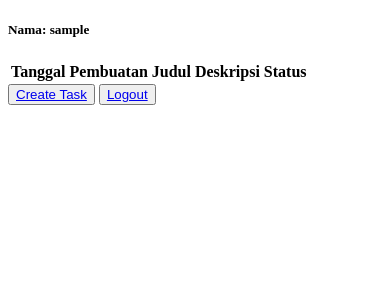
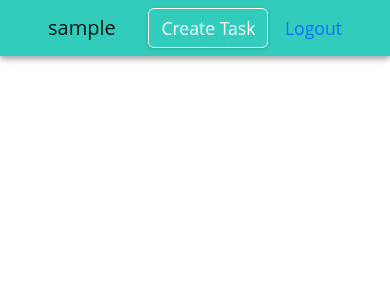
Before and after one commit to alekyoanda/Tugas-PBP-2022-2023, a Django app: page /todolist/ in a window 390 px wide. Shown: the top 300 px of the page. Run offline with Django 4.2, Linux system fonts and the light colour scheme; the visitor is signed in with stand-in values (Sample User, id 1); data that the repository does not hold is empty.

Commit message:
Working at tugas 5

```diff
--- a/mywatchlist/templates/mywatchlist/mywatchlist.html
+++ b/mywatchlist/templates/mywatchlist/mywatchlist.html
@@ -40,7 +40,7 @@
     {% comment %} Add the data below this line {% endcomment %}
   </table>
   <h2>
-    {% if amount_unwatched < amount_watched %}
+    {% if amount_unwatched <= amount_watched %}
         Selamat, kamu sudah banyak menonton!
     {% else %}
         Wah, kamu masih sedikit menonton!
--- a/static/css/style.css
+++ b/static/css/style.css
@@ -0,0 +1,3 @@
+body{
+    background-color: black;
+}
--- a/templates/base.html
+++ b/templates/base.html
@@ -5,7 +5,7 @@
 <head>
   <meta charset="UTF-8">
   <meta name="viewport" content="width=device-width, initial-scale=1.0">
-  <link rel="stylesheet" href="{% static 'css/style.css' %}">
+  <link href="https://cdn.jsdelivr.net/npm/bootstrap@5.2.1/dist/css/bootstrap.min.css" rel="stylesheet" integrity="sha384-iYQeCzEYFbKjA/T2uDLTpkwGzCiq6soy8tYaI1GyVh/UjpbCx/TYkiZhlZB6+fzT" crossorigin="anonymous">
   {% block meta %}
   {% endblock meta %}
 </head>
@@ -13,6 +13,6 @@
 <body>
   {% block content %}
   {% endblock content %}
+  <script src="https://cdn.jsdelivr.net/npm/bootstrap@5.2.1/dist/js/bootstrap.bundle.min.js" integrity="sha384-u1OknCvxWvY5kfmNBILK2hRnQC3Pr17a+RTT6rIHI7NnikvbZlHgTPOOmMi466C8" crossorigin="anonymous"></script>
 </body>
-
 </html>
--- /dev/null
+++ b/todolist/static/todolist/style_index.css
@@ -0,0 +1,56 @@
+body{
+    height: 100vh;
+    width: 100vw;
+    font-family: 'Open Sans', sans-serif;
+}
+
+#navbar-todolist{
+    background-color: #32CCBC;
+    box-shadow: rgba(0, 0, 0, 0.16) 0px 3px 6px, rgba(0, 0, 0, 0.23) 0px 3px 6px;
+}
+
+#btn-main{
+    background-color: #32CCBC;
+    box-shadow: rgba(0, 0, 0, 0.16) 0px 1px 4px;
+    transition: 0.2s;
+}
+
+
+#btn-main a{
+    color: white;
+    text-decoration: none;
+}
+
+#navbar-todolist a{
+    font-size: 1.1rem;
+    text-decoration: none;
+}
+
+.container #card{
+    box-shadow: rgba(0, 0, 0, 0.16) 0px 1px 4px;
+    position: relative;
+    top: 0;
+    transition: top ease 0.4s;
+}
+
+.container #card:hover{
+    top: -10px;
+}
+
+.container #delete_task{
+    cursor: pointer;
+    transition: 0.2s;
+}
+
+.container #delete_task:hover{
+    color: red !important;
+}
+
+.container #check_task{
+    cursor: pointer;
+    transition: 0.2s;
+}
+
+.container #check_task:hover{
+    color: green !important;
+}
--- a/todolist/templates/todolist.html
+++ b/todolist/templates/todolist.html
@@ -1,35 +1,71 @@
 {% extends 'base.html' %}
+{% load static %}
+
+{% block meta %}
+<title>My Todolist</title>
+<link rel="stylesheet" href="{% static 'todolist/style_index.css' %}">
+<link rel="stylesheet" href="https://cdnjs.cloudflare.com/ajax/libs/font-awesome/4.7.0/css/font-awesome.min.css">
+{% endblock meta %}
 
 {% block content %}
-<h5>Nama: {{ nama }}</h5>
+<nav class="navbar fixed-top navbar-light px-5 mb-3" id="navbar-todolist">
+    <span class="navbar-brand mb-0 h1">{{ nama }}</span>
+    <button class="btn btn-light" id="btn-main"><a href="{% url 'todolist:create_task' %}">Create Task</a></button>
+    <a href="{% url 'todolist:logout' %}">Logout</a>
+  </nav>
 
-<table>
-    <tr>
-    <th>Tanggal Pembuatan</th>
-    <th>Judul</th>
-    <th>Deskripsi</th>
-    <th>Status</th>
-    </tr>
-    {% comment %} Tambahkan data di bawah baris ini {% endcomment %}
-    {% for task in tasks %}
-    <tr>
-        <th>{{task.date}}</th>
-        <th>{{task.title}}</th>
-        <th>{{task.description}}</th>
-        <th>{% if task.is_finished %}
-            Selesai
-            {% else %}
-            Belum Selesai
-            {% endif %}
-        </th>
-        {% if not task.is_finished %}
-            <th><button><a href="{% url 'todolist:selesaikan_task' task.id %}">Selesaikan Task</a></button></th>
-        {% endif %}
-        <th><button><a href="{% url 'todolist:delete_task' task.id %}">Hapus Task</a></button></th>
-    </tr>
-{% endfor %}
-</table>
-<button><a href="{% url 'todolist:create_task' %}">Create Task</a></button>
-<button><a href="{% url 'todolist:logout' %}">Logout</a></button>
+
+{% if tasks %}
+    <div class="container">
+        <h1 class="text-center">Todolist</h1>
+        <br>
+        <div class="row" id="card-grid">
+            {% for task in tasks %}
+            <div class="col-lg-3 col-md-6 col-sm-10 col-xs-1 mb-4" >
+                <div class="card border-light mx-auto" id="card" style="width: 20rem;">
+                    <div class="card-body">
+                        <div class="d-flex justify-content-between">
+                            <h5 class="card-title">{{ task.title }}</h5>
+                            <div class="d-flex justify-content-end">
+                                {% if not task.is_finished %}
+                                    <a href="{% url 'todolist:selesaikan_task' task.id %}">
+                                    <svg xmlns="http://www.w3.org/2000/svg" width="24" height="24" fill="currentColor" class="bi bi-check-circle text-muted" id="check_task" viewBox="0 0 16 16">
+                                        <path d="M8 15A7 7 0 1 1 8 1a7 7 0 0 1 0 14zm0 1A8 8 0 1 0 8 0a8 8 0 0 0 0 16z"/>
+                                        <path d="M10.97 4.97a.235.235 0 0 0-.02.022L7.477 9.417 5.384 7.323a.75.75 0 0 0-1.06 1.06L6.97 11.03a.75.75 0 0 0 1.079-.02l3.992-4.99a.75.75 0 0 0-1.071-1.05z"/>
+                                    </svg>
+                                    </a>
+                                {% endif %}
+                                <a href="{% url 'todolist:delete_task' task.id %}">
+                                    <svg xmlns="http://www.w3.org/2000/svg" width="24" height="24" fill="currentColor" class="bi bi-trash text-muted" id="delete_task" viewBox="0 0 16 16">
+                                        <path d="M5.5 5.5A.5.5 0 0 1 6 6v6a.5.5 0 0 1-1 0V6a.5.5 0 0 1 .5-.5zm2.5 0a.5.5 0 0 1 .5.5v6a.5.5 0 0 1-1 0V6a.5.5 0 0 1 .5-.5zm3 .5a.5.5 0 0 0-1 0v6a.5.5 0 0 0 1 0V6z"/>
+                                        <path fill-rule="evenodd" d="M14.5 3a1 1 0 0 1-1 1H13v9a2 2 0 0 1-2 2H5a2 2 0 0 1-2-2V4h-.5a1 1 0 0 1-1-1V2a1 1 0 0 1 1-1H6a1 1 0 0 1 1-1h2a1 1 0 0 1 1 1h3.5a1 1 0 0 1 1 1v1zM4.118 4 4 4.059V13a1 1 0 0 0 1 1h6a1 1 0 0 0 1-1V4.059L11.882 4H4.118zM2.5 3V2h11v1h-11z"/>
+                                    </svg>
+                                </a>
+
+                            </div>
+                        </div>
+                        {% if task.is_finished %}
+                        <h6 class="card-subtitle mb-2 text-success" style="color:green;">Selesai</h6>
+                        {% else %}
+                        <h6 class="card-subtitle mb-2 text-danger" style="color:red;">Belum Selesai</h6>
+                        {% endif %}
+
+                        <p class="card-text">{{ task.description }}</p>
+                        <p class="card-text text-muted">{{ task.date }}</p>
+                    </div>
+                </div>
+            </div>
+            {% endfor %}
+        </div>
+
+{% else %}
+<div class="d-flex justify-content-center">
+    <h1>No Task :)</h1>
+</div>
+
+{% endif %}
+
+
+
 
 {% endblock content %}
--- a/todolist/views.py
+++ b/todolist/views.py
@@ -14,6 +14,8 @@ from django.urls import reverse
 def show_todolist(request):
     user = request.user
     tasks = Task.objects.filter(user=user)
+    if len(tasks) == 0:
+        tasks = None
     context = {
         "nama": user.username,
         "tasks": tasks
```
Also changed, not shown: project_django/settings.py (+1 -13 lines), todolist/static/todolist/style_login.css (added, +122 -0 lines), todolist/templates/create_task.html (+8 -5 lines), todolist/templates/login.html (+11 -7 lines), todolist/templates/register.html (+6 -5 lines), katalog/urls.py (line endings or trailing spaces).
